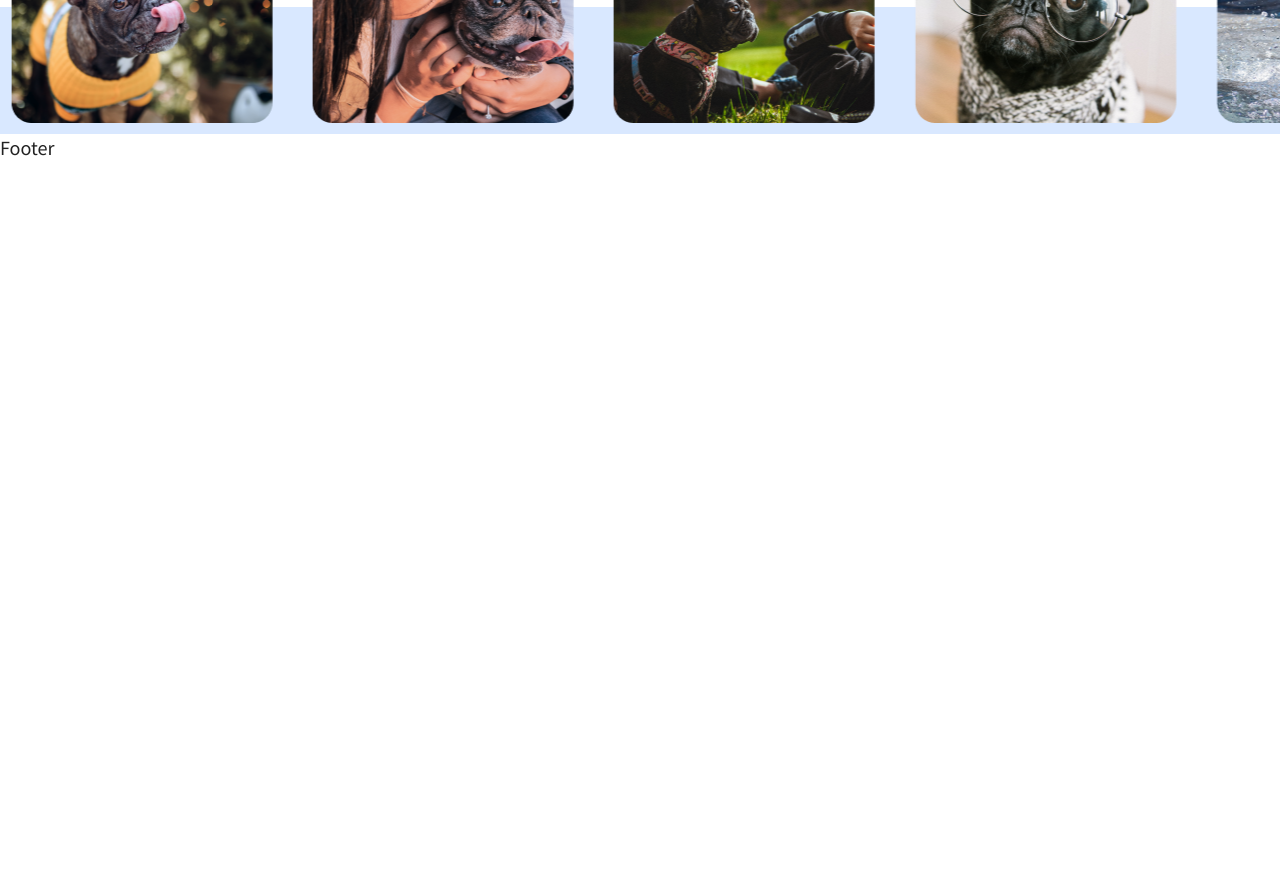
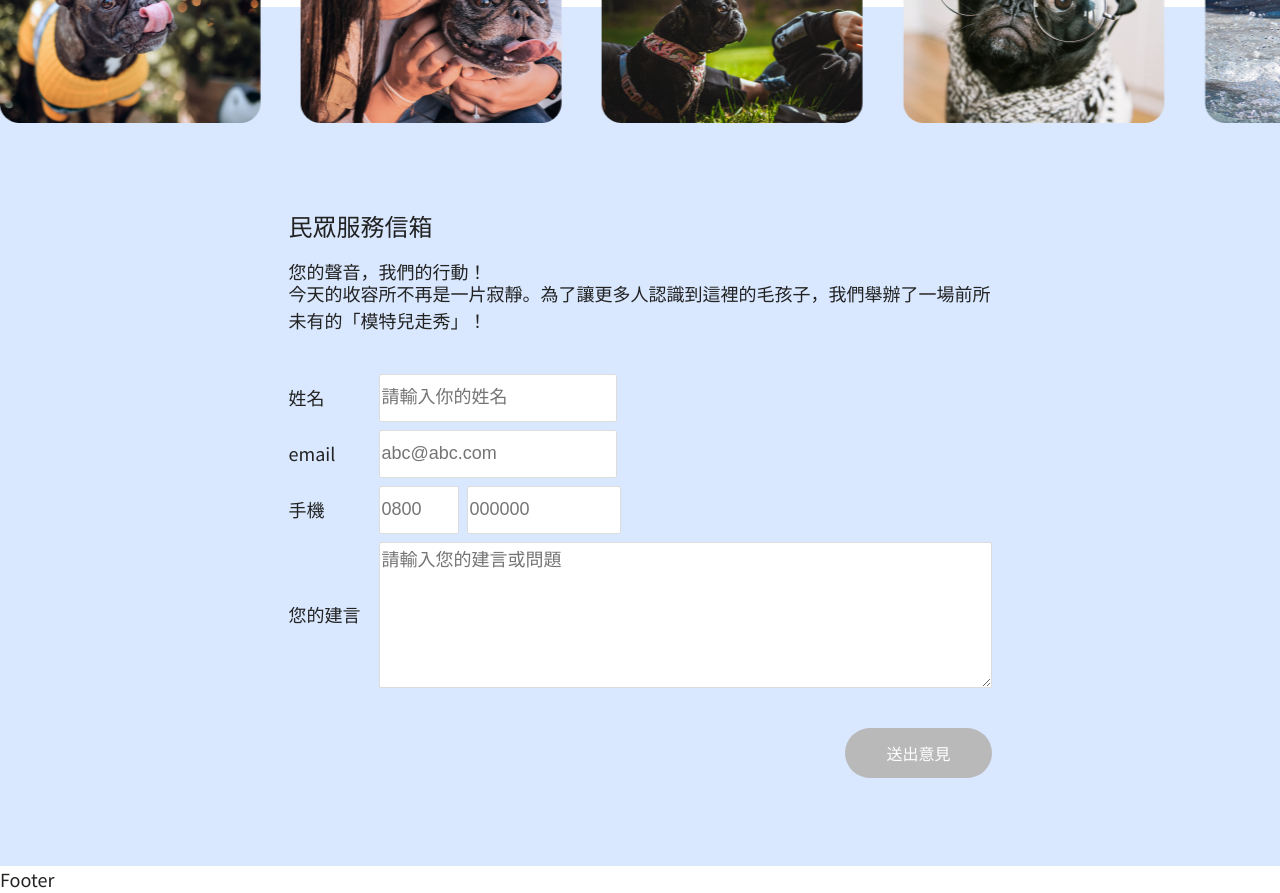
Before and after one commit to yanennnnn/2023-thef2e-legislative-election-official-website, a React (Vite) app: page /#/ in a window 1280 px wide. Shown: the part 2680-3573 px from the top of the page. Before the commit the page ends 2841 px from the top, so only its background shows below. Built offline with nearby package versions, Linux system fonts and the light colour scheme; a web font is replaced by a local one.

Commit message:
feat: 首頁表單

```diff
--- a/src/components/BaseButton.tsx
+++ b/src/components/BaseButton.tsx
@@ -49,6 +49,11 @@ const StyledButton = styled(Link)<{ theme?: Theme, to?: string }>`
     color: ${props => props.theme?.hoverColor || "#ffffff"};
     background: ${props => props.theme?.hoverBg || "#222222"};
     border: 1px solid ${props => props.theme?.hoverBorder || 'transparent'};
+  }
+  &.disabled {
+    color: #fff;
+    background: #B9B9B9;
+    border-color: transparent;
   }
 `;
 
--- a/src/components/Home/Policy.tsx
+++ b/src/components/Home/Policy.tsx
@@ -67,7 +67,7 @@ function Policy() {
         <BaseSectionTitle>政治議題</BaseSectionTitle>
         <Row className="ploicyList">
           { list.map((item: Iitem)=>(
-            <div className="ploicyItem">
+            <div className="ploicyItem"  key={item.path}>
                <PolicyItem item={ item }/>
             </div>
 
--- /dev/null
+++ b/src/components/Home/Service.tsx
@@ -0,0 +1,186 @@
+import styled from 'styled-components'
+import BaseSectionTitle from '@/components/BaseSectionTitle'
+import Basebutton from '@/components/Basebutton'
+import React from 'react';
+
+const Container = styled.div`
+ width: 783px;
+ max-width: 100%;
+ margin: 0 auto;
+ padding-left: 40px;
+ padding-right: 40px;
+ position: relative;
+`
+
+const StyledService = styled.div`
+  background-color:#D9E8FF;
+  padding: 80px 0;
+  .content {
+    sectionText {
+      margin-bottom: 8px;
+    }
+  }
+`;
+const StyledForm = styled.form`
+  margin-top: 40px;
+  > div {
+    margin-bottom: 8px;
+    display: flex;
+    align-items: center;
+  }
+  label {
+    width:90px;
+    padding-right: 8px;
+    display:inline-block;
+    flex-shrink: 0;
+  }
+  .input {
+    height: 48px;
+    border: 1px solid #DCDCDC;
+    border-radius: 2px;
+    outline: none;
+    font-size: 18px;
+    &.area {
+      width: 80px;
+      margin-right: 8px;
+    }
+    &.phone {
+      width: 154px;
+    }
+    &:placeholder {
+      color: #DCDCDC;
+    }
+    &.suggest {
+      width: 100%;
+      height: auto;
+    }
+  }
+  .submitBtn {
+    display:flex;
+    justify-content: flex-end;
+    margin-top: 40px;
+    .baseButton {
+      padding: 8px 20px;
+      font-size: 14px;
+    }
+  }
+  /* Chrome, Safari, Edge, Opera */
+  input::-webkit-outer-spin-button,
+  input::-webkit-inner-spin-button {
+    -webkit-appearance: none;
+    margin: 0;
+  }
+
+  /* Firefox */
+  input[type=number] {
+    -moz-appearance: textfield;
+  }
+`
+const Form = () => {
+  const [submitData, setsubmitData] = React.useState({
+    name: '',
+    email: '',
+    area: '',
+    phone: '',
+    suggest: ''
+  })
+  const handleChange = (e) => {
+    const { name, value } = e.target
+    setsubmitData((state) => ({...state, [name]:value}))
+  }
+  const submit = (e) => {
+    e.preventDefault();
+    alert('送出完成')
+  }
+  const isFormFilled = Object.values(submitData).every(value => value.trim() !== '');
+  return(
+    <>
+      <StyledForm action='no' >
+        <div>
+          <label htmlFor="name">姓名</label>
+          <input
+            name="name"
+            id="name"
+            type="text"
+            className="input"
+            value={ submitData.name }
+            onChange = { handleChange }
+            placeholder='請輸入你的姓名'
+            required/>
+        </div>
+        <div>
+          <label htmlFor="email">email</label>
+          <input
+            name="email"
+            id="email"
+            type="email"
+            className="input"
+            value={ submitData.email }
+            onChange = { handleChange }
+            placeholder='abc@abc.com'
+            required
+          />
+        </div>
+        <div>
+          <label htmlFor="area">手機</label>
+          <input
+            name="area"
+            id="area"
+            className="input area"
+            value={ submitData.area }
+            onChange = { handleChange }
+            placeholder='0800'
+            type='number'
+            required
+          />
+          <input
+            name="phone"
+            id="phone"
+            className="input phone"
+            value={ submitData.phone }
+            onChange = { handleChange }
+            placeholder='000000'
+            type='number'
+            required
+          />
+        </div>
+        <div>
+          <label htmlFor="suggest">您的建言</label>
+          <textarea
+            name="suggest"
+            id="suggest"
+            rows={7}
+            className="input suggest"
+            value={ submitData.suggest }
+            onChange = { handleChange }
+            placeholder='請輸入您的建言或問題'
+            required
+          />
+        </div>
+        <div className='submitBtn'>
+          <Basebutton onClick={submit} className={isFormFilled ? '' : 'disabled'}>送出意見</Basebutton>
+        </div>
+
+      </StyledForm>
+    </>
+  )
+}
+
+function Marquee () {
+  return (
+    <StyledService>
+      <Container>
+        <BaseSectionTitle>
+          民眾服務信箱
+        </BaseSectionTitle>
+        <div className='content'>
+          <h5 className='sectionText'>您的聲音，我們的行動！</h5>
+          <p>今天的收容所不再是一片寂靜。為了讓更多人認識到這裡的毛孩子，我們舉辦了一場前所未有的「模特兒走秀」！</p>
+        </div>
+        <Form />
+      </Container>
+    </StyledService>
+  )
+}
+
+export default Marquee
--- a/src/components/NewsList.tsx
+++ b/src/components/NewsList.tsx
@@ -26,7 +26,7 @@ function newsList(props: IProps) {
   const { list } = props;
   return (
     <StyledSList>{list.map((item: Iitem)=> (
-      <NewsItem item={item} isHome></NewsItem>
+      <NewsItem item={item} isHome key={item.id}></NewsItem>
     ))}</StyledSList>
   );
 }
--- a/src/pages/Home.tsx
+++ b/src/pages/Home.tsx
@@ -3,6 +3,7 @@ import News from '@/components/Home/News'
 import Notice from '@/components/Home/Notice'
 import Policy from '@/components/Home/Policy'
 import Marquee from '@/components/Home/Marquee'
+import Service from '@/components/Home/Service'
 function Home() {
 
   return (
@@ -12,6 +13,7 @@ function Home() {
       <Notice/>
       <Policy/>
       <Marquee/>
+      <Service/>
     </>
   )
 }
```
